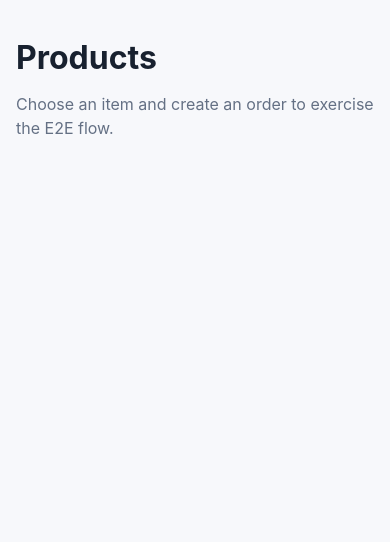
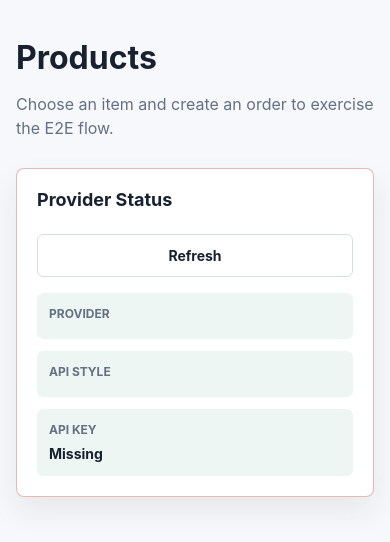
Before and after one commit to sbkyc/ai-qa-copilot, a FastAPI app: template app/templates/products.html in a window 390 px wide. Shown: the part 82-624 px from the top of the page. Run offline with FastAPI, Linux system fonts and the light colour scheme; the template is opened without the code that fills it, so the values that code supplies are empty.

Commit message:
feat: add provider status UI
Render redacted provider readiness on the products page with view-model-backed labels, responsive styling, and page/E2E coverage.

```diff
--- a/app/main.py
+++ b/app/main.py
@@ -38,6 +38,22 @@ from qa_copilot.providers import supported_provider_specs
 
 templates = Jinja2Templates(directory="app/templates")
 
+PROVIDER_ISSUE_LABELS = {
+    "api_key": "Missing API key",
+    "base_url": "Missing base URL",
+    "model": "Missing model",
+    "unsupported_provider": "Unsupported provider",
+    "unsupported_api_style": "Unsupported API style",
+}
+
+PROVIDER_ISSUE_HINTS = {
+    "api_key": "Set AI_API_KEY or a provider-specific key.",
+    "base_url": "Add AI_BASE_URL for OpenAI-compatible gateways.",
+    "model": "Set AI_MODEL for the selected provider.",
+    "unsupported_provider": "Check the AI_PROVIDER spelling.",
+    "unsupported_api_style": "Use AI_API_STYLE=chat or AI_API_STYLE=responses.",
+}
+
 
 def _resolve_db_path(db_path: str | Path | None) -> str | Path:
     if db_path is not None:
@@ -49,6 +65,28 @@ def _extract_bearer_token(authorization: str | None) -> str:
     if authorization is None or not authorization.startswith("Bearer "):
         raise HTTPException(status_code=401, detail="Missing bearer token")
     return authorization.removeprefix("Bearer ").strip()
+
+
+def _provider_health_view_model() -> dict[str, object]:
+    health = check_provider_health()
+    missing = [str(item) for item in health["missing"]]
+    errors = [str(item) for item in health["errors"]]
+    issue_codes = [*errors, *missing]
+    issues = [
+        {
+            "label": PROVIDER_ISSUE_LABELS.get(code, code.replace("_", " ").title()),
+            "hint": PROVIDER_ISSUE_HINTS.get(code, "Review the provider environment."),
+        }
+        for code in issue_codes
+    ]
+    return {
+        "ok": health["ok"],
+        "provider": health["provider"],
+        "api_style": health["api_style"],
+        "api_key_configured": health["api_key_configured"],
+        "status_label": "Ready" if health["ok"] else issues[0]["label"],
+        "issues": issues,
+    }
 
 
 def create_app(db_path: str | Path | None = None) -> FastAPI:
@@ -79,6 +117,18 @@ def create_app(db_path: str | Path | None = None) -> FastAPI:
             return username_from_token(token)
         except AuthenticationError as exc:
             raise HTTPException(status_code=401, detail=str(exc)) from exc
+
+    def products_context(
+        username: str,
+        db: sqlite3.Connection,
+        error: str = "",
+    ) -> dict[str, object]:
+        return {
+            "username": username,
+            "products": list_products(db),
+            "error": error,
+            "provider_health": _provider_health_view_model(),
+        }
 
     DbConnection = Annotated[sqlite3.Connection, Depends(get_db)]
     CurrentUsername = Annotated[str, Depends(current_username)]
@@ -180,7 +230,7 @@ def create_app(db_path: str | Path | None = None) -> FastAPI:
         return templates.TemplateResponse(
             request,
             "products.html",
-            {"username": username, "products": list_products(db), "error": ""},
+            products_context(username, db),
         )
 
     @api.post("/orders", response_model=None)
@@ -200,11 +250,7 @@ def create_app(db_path: str | Path | None = None) -> FastAPI:
             return templates.TemplateResponse(
                 request,
                 "products.html",
-                {
-                    "username": username,
-                    "products": list_products(db),
-                    "error": str(exc),
-                },
+                products_context(username, db, str(exc)),
                 status_code=409,
             )
         return templates.TemplateResponse(
--- a/app/static/styles.css
+++ b/app/static/styles.css
@@ -165,6 +165,114 @@ button:hover,
   margin-bottom: 28px;
 }
 
+.provider-status {
+  display: grid;
+  gap: 16px;
+  margin-bottom: 24px;
+  padding: 20px;
+}
+
+.provider-status-ok {
+  border-color: rgba(17, 124, 111, 0.36);
+}
+
+.provider-status-warning {
+  border-color: rgba(180, 35, 24, 0.32);
+}
+
+.provider-status-header {
+  display: flex;
+  align-items: flex-start;
+  justify-content: space-between;
+  gap: 18px;
+}
+
+.provider-status h2 {
+  margin: 0;
+  font-size: 18px;
+  line-height: 1.2;
+}
+
+.provider-status-summary {
+  margin: 6px 0 0;
+  color: var(--accent);
+  font-size: 14px;
+  font-weight: 750;
+}
+
+.provider-status-warning .provider-status-summary {
+  color: var(--danger);
+}
+
+.button-link-secondary {
+  min-height: 36px;
+  border: 1px solid var(--border);
+  background: var(--surface);
+  color: var(--text);
+}
+
+.button-link-secondary:hover {
+  border-color: var(--accent);
+  background: var(--surface-soft);
+  color: var(--accent-dark);
+}
+
+.provider-status-meta {
+  display: grid;
+  grid-template-columns: repeat(3, minmax(0, 1fr));
+  gap: 12px;
+  margin: 0;
+}
+
+.provider-status-meta div {
+  padding: 12px;
+  border-radius: 6px;
+  background: var(--surface-soft);
+}
+
+.provider-status-meta dt {
+  color: var(--muted);
+  font-size: 12px;
+  font-weight: 700;
+  text-transform: uppercase;
+}
+
+.provider-status-meta dd {
+  margin: 4px 0 0;
+  color: var(--text);
+  font-size: 14px;
+  font-weight: 750;
+  overflow-wrap: anywhere;
+}
+
+.provider-issues {
+  display: grid;
+  gap: 10px;
+  margin: 0;
+  padding: 0;
+  list-style: none;
+}
+
+.provider-issues li {
+  display: grid;
+  gap: 2px;
+  padding: 12px;
+  border: 1px solid rgba(180, 35, 24, 0.22);
+  border-radius: 6px;
+  background: #fff8f6;
+  color: var(--text);
+}
+
+.provider-issues strong {
+  color: var(--danger);
+  font-size: 14px;
+}
+
+.provider-issues span {
+  color: var(--muted);
+  font-size: 13px;
+}
+
 .product-grid {
   display: grid;
   grid-template-columns: repeat(3, minmax(0, 1fr));
@@ -239,4 +347,17 @@ button:hover,
   .product-grid {
     grid-template-columns: 1fr;
   }
+
+  .provider-status-header,
+  .provider-status-meta {
+    grid-template-columns: 1fr;
+  }
+
+  .provider-status-header {
+    display: grid;
+  }
+
+  .button-link-secondary {
+    width: 100%;
+  }
 }
--- a/app/templates/products.html
+++ b/app/templates/products.html
@@ -15,6 +15,39 @@
       <section class="page-heading">
         <h1>Products</h1>
         <p>Choose an item and create an order to exercise the E2E flow.</p>
+      </section>
+      <section class="panel provider-status provider-status-{{ 'ok' if provider_health.ok else 'warning' }}" aria-labelledby="provider-status-title">
+        <div class="provider-status-header">
+          <div>
+            <h2 id="provider-status-title">Provider Status</h2>
+            <p class="provider-status-summary">{{ provider_health.status_label }}</p>
+          </div>
+          <a class="button-link button-link-secondary" href="/products">Refresh</a>
+        </div>
+        <dl class="provider-status-meta">
+          <div>
+            <dt>Provider</dt>
+            <dd>{{ provider_health.provider }}</dd>
+          </div>
+          <div>
+            <dt>API style</dt>
+            <dd>{{ provider_health.api_style }}</dd>
+          </div>
+          <div>
+            <dt>API key</dt>
+            <dd>{{ 'Configured' if provider_health.api_key_configured else 'Missing' }}</dd>
+          </div>
+        </dl>
+        {% if provider_health.issues %}
+          <ul class="provider-issues" aria-label="Provider configuration issues">
+            {% for issue in provider_health.issues %}
+              <li>
+                <strong>{{ issue.label }}</strong>
+                <span>{{ issue.hint }}</span>
+              </li>
+            {% endfor %}
+          </ul>
+        {% endif %}
       </section>
       {% if error %}
         <p role="alert" class="alert">{{ error }}</p>
```
Also changed, not shown: docs/api-adapters.md (+2 -0 lines), tests/api/test_web_pages.py (+37 -0 lines), tests/conftest.py (+3 -0 lines), tests/e2e/test_shop_flow.py (+5 -0 lines).
